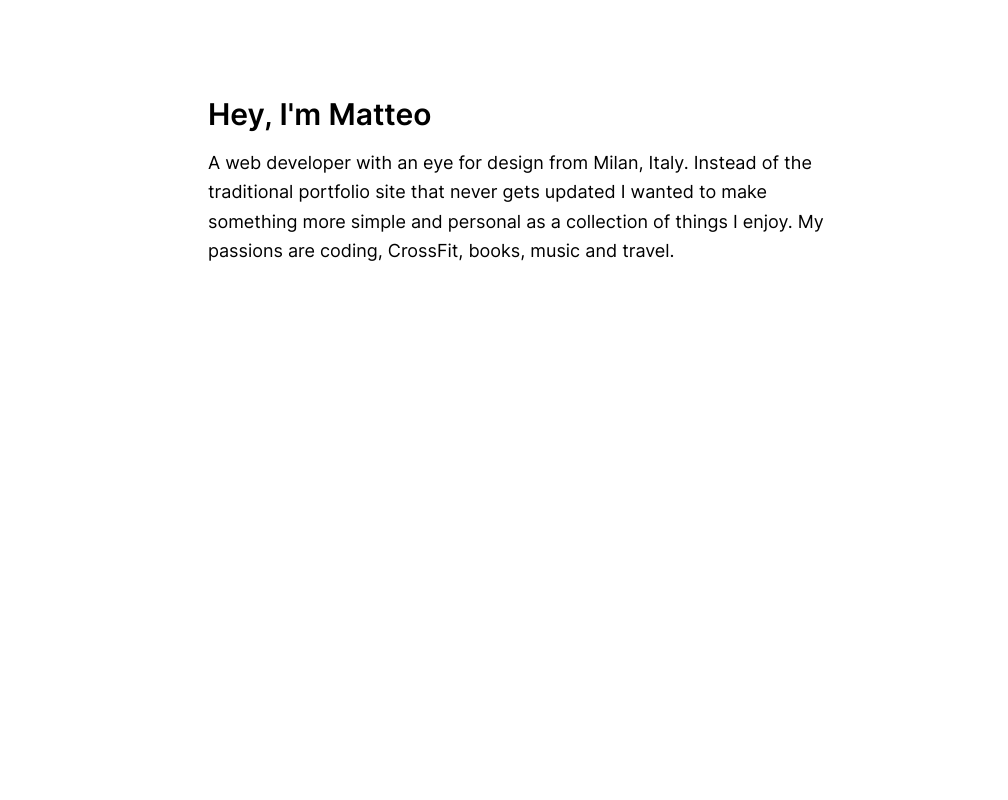
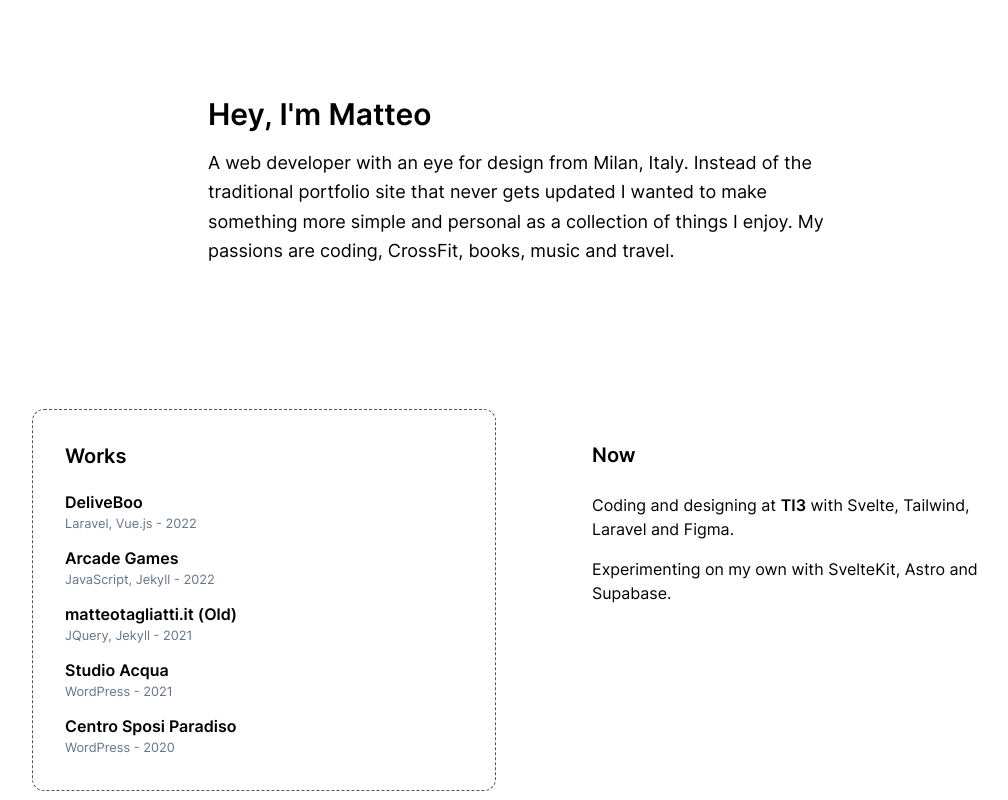
Before and after one commit to matteotagliatti/.it, a Svelte app: page / in a window 1280 px wide. Shown: the whole page, without its empty margins (112-1120 px from the left). Built offline with nearby package versions, Linux system fonts and the light colour scheme.

Commit message:
works and now sections

```diff
--- a/src/App.svelte
+++ b/src/App.svelte
@@ -1,9 +1,11 @@
 <script>
   import Header from "./lib/Header.svelte";
+  import Works from "./lib/Works/Index.svelte";
 </script>
 
 <div
   class="children:w-full children:mx-auto children:px-4 space-y-10 sm:space-y-20"
 >
   <Header />
+  <Works />
 </div>
--- /dev/null
+++ b/src/lib/Works/Index.svelte
@@ -0,0 +1,23 @@
+<script>
+  import Works from "./Works.svelte";
+  import Now from "./Now.svelte";
+</script>
+
+<section
+  class="max-w-5xl flex flex-col sm:flex-row gap-8 sm:gap-16 sm:children:basis-1/2 sm:children:p-8"
+>
+  <div
+    class="space-y-6 sm:border sm:border-dashed sm:rounded-xl sm:border-gray-600"
+  >
+    <h2 class="text-xl font-semibold">Works</h2>
+    <div class="space-y-4">
+      <Works />
+    </div>
+  </div>
+  <div class="space-y-6">
+    <h2 class="text-xl font-semibold">Now</h2>
+    <div class="space-y-4">
+      <Now />
+    </div>
+  </div>
+</section>
--- /dev/null
+++ b/src/lib/Works/Now.svelte
@@ -0,0 +1,7 @@
+<p class="text-md">
+  Coding and designing at <span class="font-semibold">TI3</span> with Svelte, Tailwind,
+  Laravel and Figma.
+</p>
+<p class="text-md">
+  Experimenting on my own with SvelteKit, Astro and Supabase.
+</p>
--- /dev/null
+++ b/src/lib/Works/Works.svelte
@@ -0,0 +1,45 @@
+<script>
+  const works = [
+    {
+      title: "DeliveBoo",
+      subtitle: "Laravel, Vue.js",
+      date: 2022,
+      link: "https://github.com/matteotagliatti/deliveboo",
+    },
+    {
+      title: "Arcade Games",
+      subtitle: "JavaScript, Jekyll",
+      date: 2022,
+      link: "https://github.com/matteotagliatti/arcade-games",
+    },
+    {
+      title: "matteotagliatti.it (Old)",
+      subtitle: "JQuery, Jekyll",
+      date: 2021,
+      link: "https://github.com/matteotagliatti/matteotagliatti.it-v1",
+    },
+    {
+      title: "Studio Acqua",
+      subtitle: "WordPress",
+      date: 2021,
+      link: "https://studioacquatortona.it/",
+    },
+    {
+      title: "Centro Sposi Paradiso",
+      subtitle: "WordPress",
+      date: 2020,
+      link: "https://centrosposiparadiso.it/",
+    },
+  ];
+</script>
+
+{#each works as work}
+  <a href={work.link} class="block group" target="_blank">
+    <h3 class="text-md font-semibold group-hover:underline leading-none">
+      {work.title}
+    </h3>
+    <small class="text-slate-500">
+      {work.subtitle} - {work.date}
+    </small>
+  </a>
+{/each}
```
